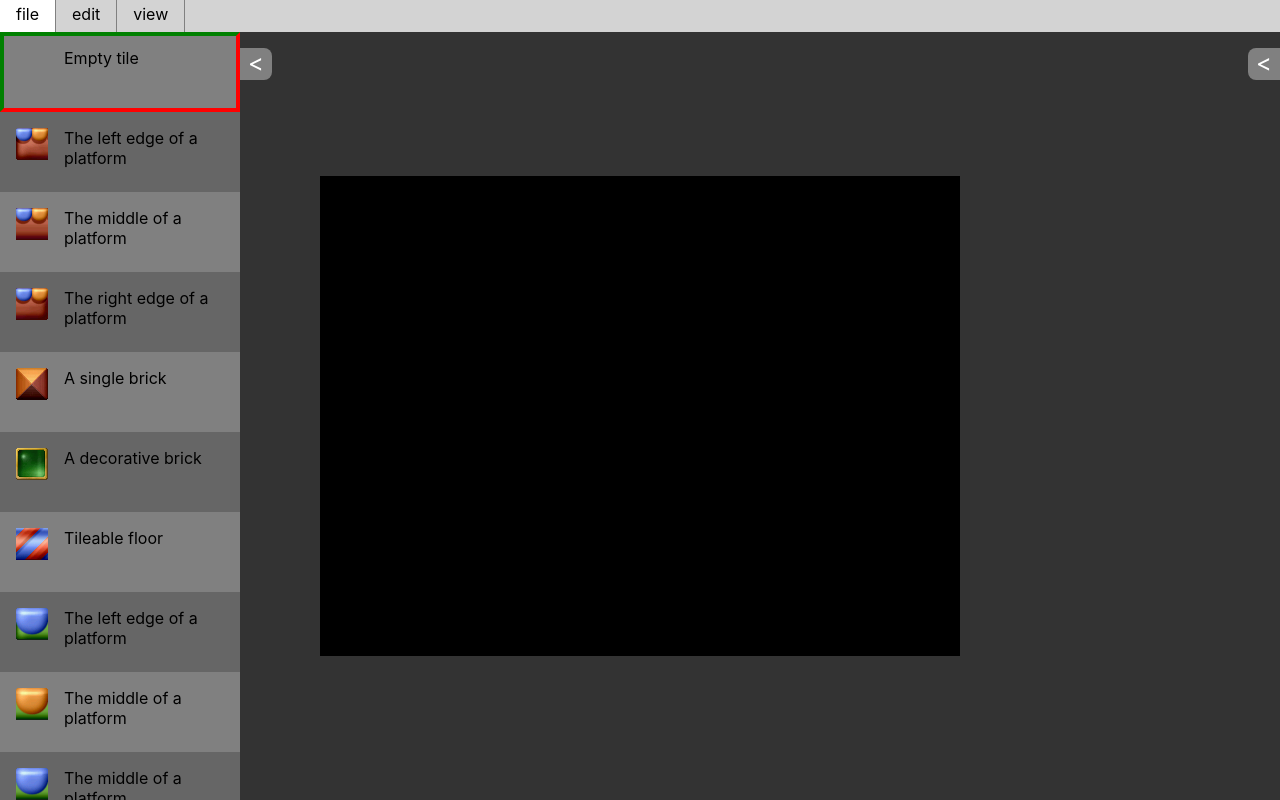
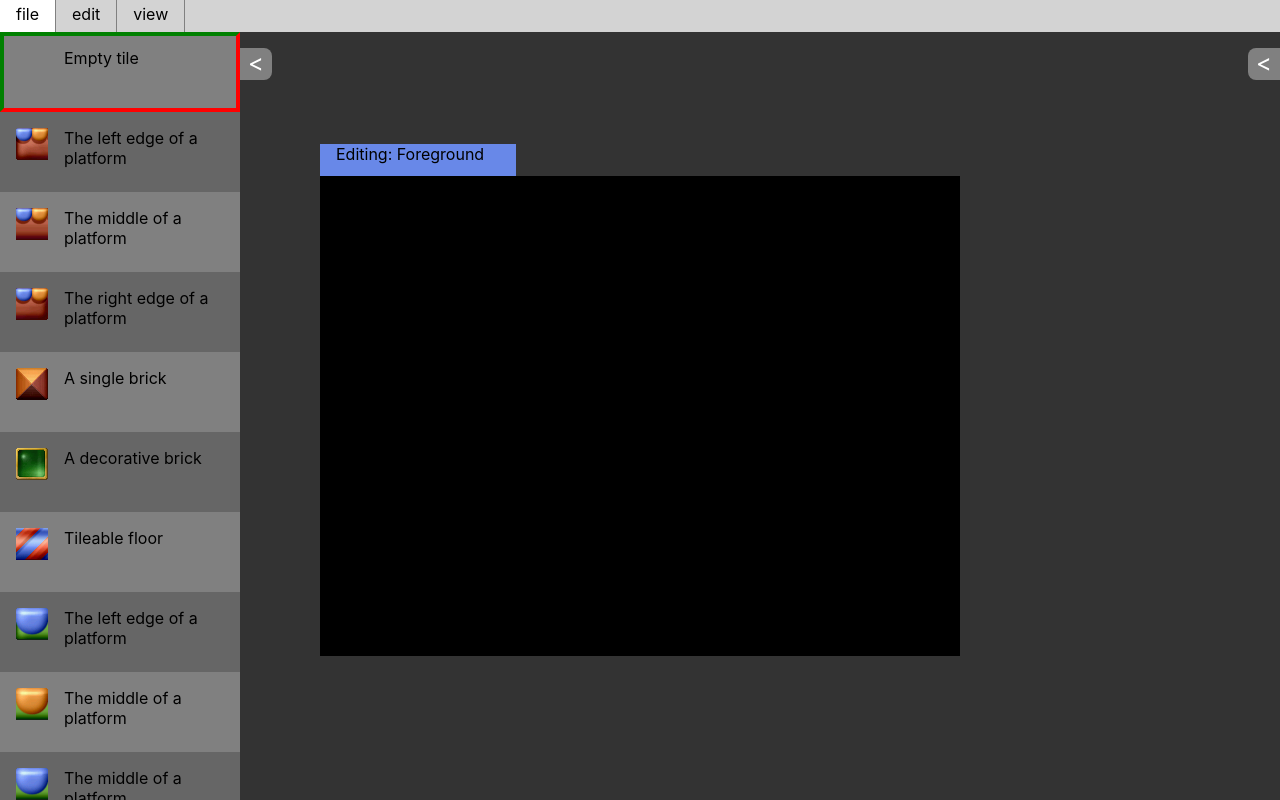
Before and after one commit to RobbieNesmith/ChefEdit, a React (Create React App) app: page / in a window 1280 px wide. Built offline with nearby package versions, Linux system fonts and the light colour scheme.

Commit message:
Toggle foreground visibility

```diff
--- a/src/components/BlockPalette/BlockPalette.css
+++ b/src/components/BlockPalette/BlockPalette.css
@@ -3,6 +3,7 @@
     height: 100%;
     user-select: none;
     transition: left 0.1s;
+    z-index: 10;
 }
 
 .BlockPalette > ul {
--- a/src/components/HeaderBar/HeaderBar.tsx
+++ b/src/components/HeaderBar/HeaderBar.tsx
@@ -1,8 +1,10 @@
 import MenuCategory from "./MenuCategory";
 import "./HeaderBar.css";
 import MenuOption from "./MenuOption";
+import useEditorState from "../../hooks/useEditorState";
 
 export default function HeaderBar() {
+    const { toggleForegroundVisible } = useEditorState();
     return <div className="HeaderBar">
         <MenuCategory name="file">
             <MenuOption name="New" callback={() => console.log("new file")} />
@@ -15,7 +17,7 @@ export default function HeaderBar() {
             <MenuOption name="Paste" callback={() => console.log("paste")} />
             </MenuCategory>
         <MenuCategory name="view">
-            <MenuOption name="Switch Layer" callback={() => console.log("switch")} />
+            <MenuOption name="Switch Layer" callback={toggleForegroundVisible} />
         </MenuCategory>
     </div>;
 }
--- a/src/components/LevelEditor/LevelEditor.css
+++ b/src/components/LevelEditor/LevelEditor.css
@@ -11,12 +11,13 @@
     width: 640px;
     height: 480px;
     margin: 0 auto;
+    position: relative;
 }
 
 .TileGrid {
     width: 640px;
     height: 480px;
-    background-color: rgba(0,0,0,0.1);
+    background-color: rgba(0,0,0,0.25);
     position: absolute;
     display: flex;
     flex-wrap: wrap;
@@ -29,3 +30,11 @@
     height: 32px;
     background: url(../../img/ss.png)
 }
+
+.LayerTab {
+    position: absolute;
+    height: 2rem;
+    top: -2rem;
+    user-select: none;
+    padding: 0 2rem 0 1rem;
+}
--- a/src/components/LevelEditor/LevelEditor.tsx
+++ b/src/components/LevelEditor/LevelEditor.tsx
@@ -1,4 +1,5 @@
 import { useState } from "react";
+import useEditorState from "../../hooks/useEditorState";
 import useSelectedTiles from "../../hooks/useSelectedTiles";
 import "./LevelEditor.css";
 import TileGrid from "./TileGrid";
@@ -8,9 +9,10 @@ function getBlankTileGrid(): Array<number> {
 }
 
 export default function LevelEditor() {
+    const {foregroundVisible, toggleForegroundVisible} = useEditorState();
     const [backgroundTiles, setBackgroundTiles] = useState(getBlankTileGrid());
     const [foregroundTiles, setForegroundTiles] = useState(getBlankTileGrid());
-    const {leftClickTileId, rightClickTileId, setLeftClickTileId, setRightClickTileId} = useSelectedTiles();
+    const {leftClickTileId, rightClickTileId, setLeftClickTileId} = useSelectedTiles();
 
     function placeBackgroundTileAtIndex(index: number, button: number) {
         const tileToAdd = button === 0 ? leftClickTileId : rightClickTileId;
@@ -38,11 +40,18 @@ export default function LevelEditor() {
                     onTilePicked={pickTile}
                     onTilePlaced={placeBackgroundTileAtIndex}
                 />
-                <TileGrid
+                {foregroundVisible ? <TileGrid
                     tiles={foregroundTiles}
                     onTilePicked={pickTile}
                     onTilePlaced={placeForegroundTileAtIndex}
-                />
+                /> : null }
+                <div
+                    className="LayerTab"
+                    onClick={toggleForegroundVisible}
+                    style={{backgroundColor: foregroundVisible ? "#6888e8" : "#e09038"}}
+                >
+                    Editing: {foregroundVisible ? "Foreground" : "Background"}
+                </div>
             </div>
         </div>
     );
--- a/src/hooks/useEditorState.tsx
+++ b/src/hooks/useEditorState.tsx
@@ -3,16 +3,20 @@ import { createContext, useContext, useMemo, useState } from "react";
 export interface EditorState {
     leftClickPressed: boolean;
     rightClickPressed: boolean;
+    foregroundVisible: boolean;
     setLeftClickPressed(pressed: boolean): void;
     setRightClickPressed(pressed: boolean): void;
+    toggleForegroundVisible(): void;
 }
 
 function getEmptyEditorState(): EditorState {
     return {
         leftClickPressed: false,
         rightClickPressed: false,
+        foregroundVisible: true,
         setLeftClickPressed: (b: boolean) => { throw new Error("Editor State Context not found") },
-        setRightClickPressed: (b: boolean) => { throw new Error("Editor State Context not found") }
+        setRightClickPressed: (b: boolean) => { throw new Error("Editor State Context not found") },
+        toggleForegroundVisible: () => { throw new Error("Editor State Context not found") },
     }
 }
 
@@ -25,13 +29,16 @@ export default function useEditorState() {
 export function EditorStateProvider(props: {children: any}) {
     const [leftClickPressed, setLeftClickPressed] = useState(false);
     const [rightClickPressed, setRightClickPressed] = useState(false);
+    const [foregroundVisible, setForegroundVisible] = useState(true);
 
     const value = useMemo(() => ({
         leftClickPressed,
         rightClickPressed,
+        foregroundVisible,
         setLeftClickPressed,
-        setRightClickPressed
-    }), [leftClickPressed, rightClickPressed]);
+        setRightClickPressed,
+        toggleForegroundVisible: () => setForegroundVisible(fv => !fv),
+    }), [leftClickPressed, rightClickPressed, foregroundVisible]);
 
     return (
         <EditorStateContext.Provider value={value}>
```
